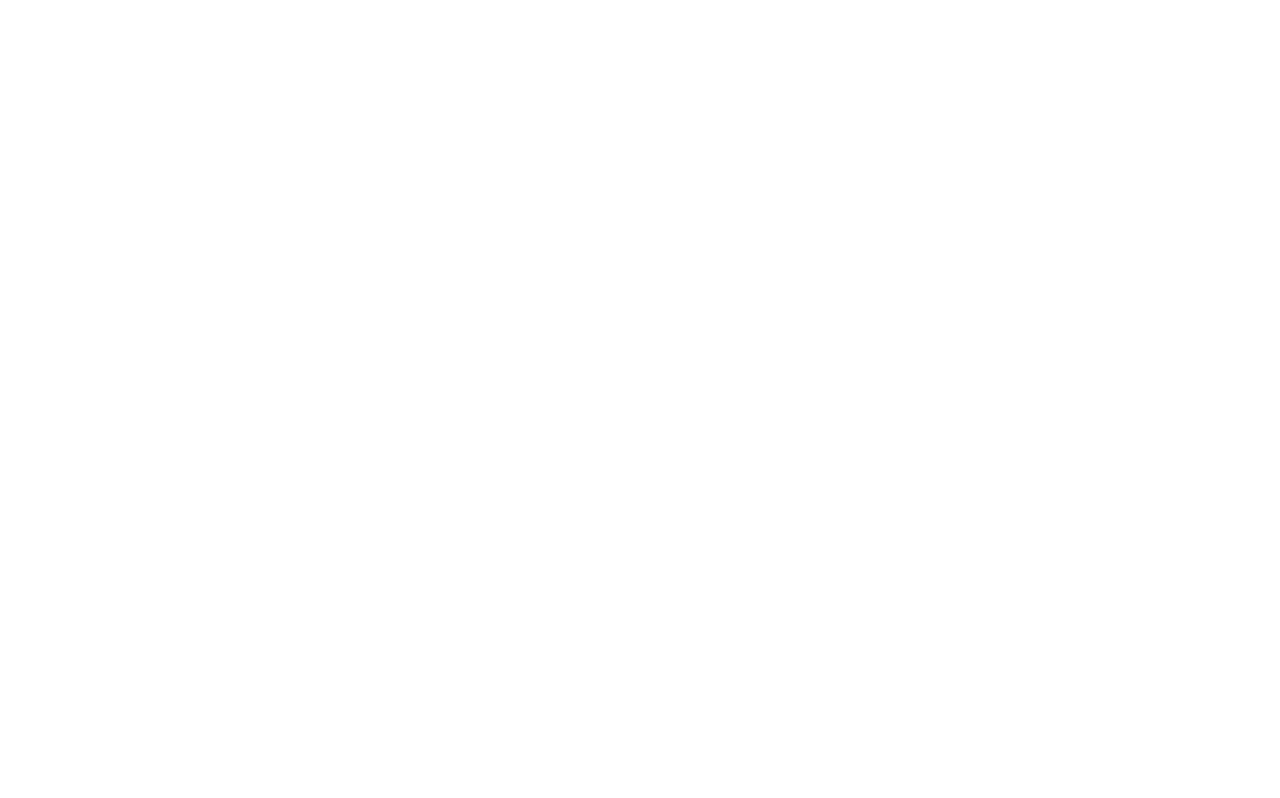
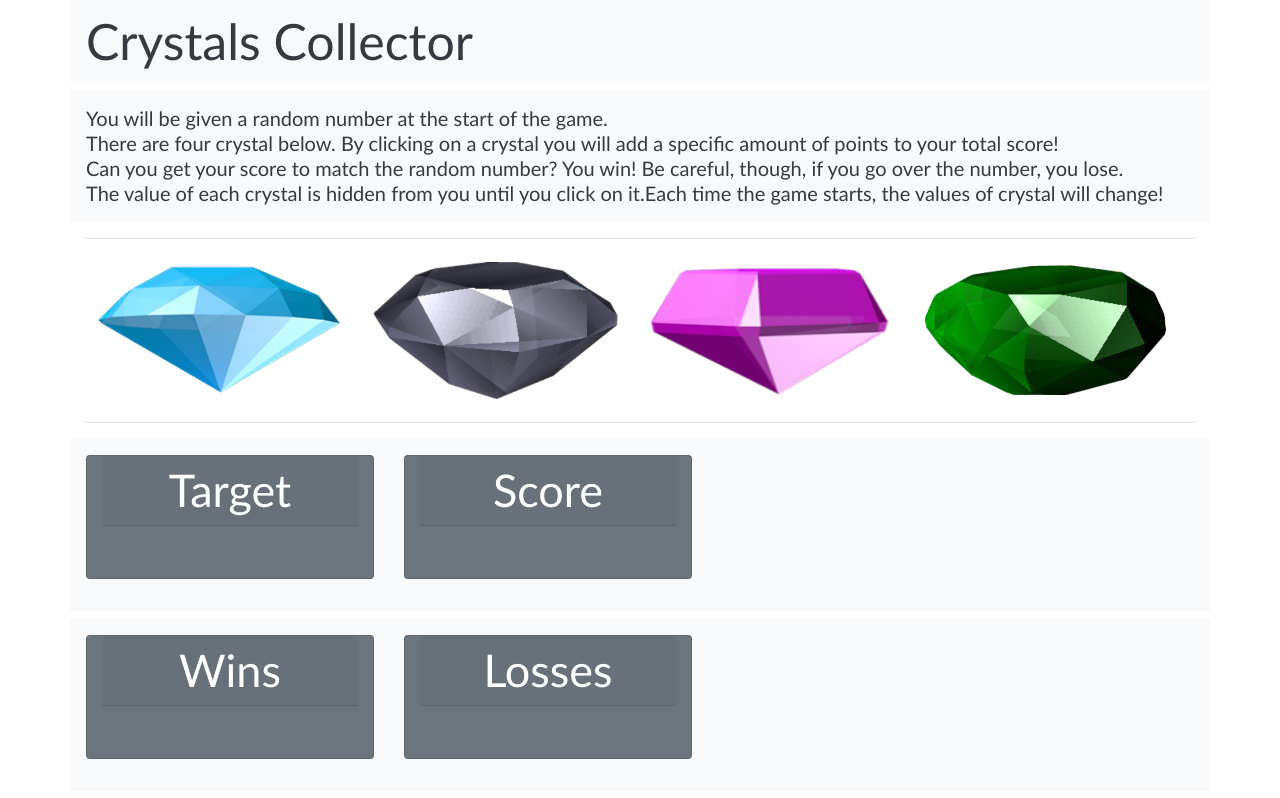
Before and after one commit to VeroniqueConus/Crystal-Collector, a plain HTML site: page index.html in a window 1280 px wide. Drawn offline with nearby package versions, Linux system fonts and the light colour scheme.

Commit message:
finished css and basic HTML set-up

```diff
--- a/assets/css/style.css
+++ b/assets/css/style.css
@@ -0,0 +1,19 @@
+
+.card {
+margin-right: 30px;
+font-size: 45px;
+text-align: center;
+}
+
+h1 {
+    font-size: 50px;
+}
+
+p {
+    font-size: 20px;
+    line-height: 25px;
+}
+
+body {
+    font-family: 'Gill Sans', 'Gill Sans MT', Calibri, 'Trebuchet MS', sans-serif;
+}
--- a/index.html
+++ b/index.html
@@ -1,17 +1,108 @@
 <!DOCTYPE html>
 <html lang="en">
-<head>
-    <meta charset="UTF-8">
-    <meta name="viewport" content="width=device-width, initial-scale=1.0">
-    <meta http-equiv="X-UA-Compatible" content="ie=edge">
-    <title>Document</title>
-    <link rel="stylesheet" href="https://stackpath.bootstrapcdn.com/bootstrap/4.3.1/css/bootstrap.min.css" integrity="sha384-ggOyR0iXCbMQv3Xipma34MD+dH/1fQ784/j6cY/iJTQUOhcWr7x9JvoRxT2MZw1T" crossorigin="anonymous">
-    <link rel="stylesheet" href="/assets/css/reset.css">
-</head>
-<body>
+  <head>
+    <meta charset="UTF-8" />
+    <meta name="viewport" content="width=device-width, initial-scale=1.0" />
+    <meta http-equiv="X-UA-Compatible" content="ie=edge" />
+    <title>Crystal Collector</title>
+    <link
+      rel="stylesheet"
+      href="https://stackpath.bootstrapcdn.com/bootstrap/4.3.1/css/bootstrap.min.css"
+      integrity="sha384-ggOyR0iXCbMQv3Xipma34MD+dH/1fQ784/j6cY/iJTQUOhcWr7x9JvoRxT2MZw1T"
+      crossorigin="anonymous"
+    />
+    <link rel="stylesheet" href="assets/css/reset.css" />
+    <link rel="stylesheet"  href="assets/css/style.css" />
+  </head>
+
+  <body>
+    <div class="container">
+      <div class="row p-3 mb-2 bg-light text-dark">
+        <h1>Crystals Collector</h1>
+      </div>
+
+      <div class="row p-3 mb-2 bg-light text-dark">
+        <p>You will be given a random number at the start of the game.</p>
+        <p>
+          There are four crystal below. By clicking on a crystal you will add a
+          specific amount of points to your total score!
+        </p>
+        <p>
+          Can you get your score to match the random number? You win! Be
+          careful, though, if you go over the number, you lose.
+        </p>
+        <p>
+          The value of each crystal is hidden from you until you click on it.
+        </p>
+        <p>Each time the game starts, the values of crystal will change!</p>
+      </div>
+
+      <container>
+        <hr />
+        <img src="assets/images/ltbluegem.png" class="btn" width="271px" height="151px" />
+        <img src="assets/images/greygem.png" class="btn" width="271px" height="151px" />
+        <img src="assets/images/hotpinkgem.png" class="btn" width="271px" height="151px" />
+        <img src="assets/images/greengem.png" class="btn" width="271px" height="151px" />
+      </container>
+
+      <hr />
+      <div class="row p-3 mb-2 bg-light text-dark">
+        <div
+          class="col-6 card text-white bg-secondary mb-3"
+          style="max-width: 18rem;"
+        >
+          <div class="card-header">Target</div>
+          <div class="card-body">
+            <h5 class="card-title"></h5>
+          </div>
+        </div>
+        <div
+          class="col-6 card text-white bg-secondary mb-3"
+          style="max-width: 18rem;"
+        >
+          <div class="card-header"> Score</div>
+          <div class="card-body">
+            <h5 class="card-title"></h5>
+          </div>
+        </div>
+      </div>
+      <div class="row p-3 mb-2 bg-light text-dark">
+        <div
+          class="col-6 card text-white bg-secondary mb-3"
+          style="max-width: 18rem;"
+        >
+          <div class="card-header">Wins</div>
+          <div class="card-body">
+            <h5 class="card-title"></h5>
+          </div>
+        </div>
+        <div
+          class="col-6 card text-white bg-secondary mb-3"
+          style="max-width: 18rem;"
+        >
+          <div class="card-header">Losses</div>
+          <div class="card-body">
+            <h5 class="card-title"></h5>
+          </div>
+        </div>
+      </div>
+    </div>
+
     <!-- <insert jquery here></insert> -->
-    <script src="https://code.jquery.com/jquery-3.3.1.slim.min.js" integrity="sha384-q8i/X+965DzO0rT7abK41JStQIAqVgRVzpbzo5smXKp4YfRvH+8abtTE1Pi6jizo" crossorigin="anonymous"></script>
-    <script src="https://cdnjs.cloudflare.com/ajax/libs/popper.js/1.14.7/umd/popper.min.js" integrity="sha384-UO2eT0CpHqdSJQ6hJty5KVphtPhzWj9WO1clHTMGa3JDZwrnQq4sF86dIHNDz0W1" crossorigin="anonymous"></script>
-    <script src="https://stackpath.bootstrapcdn.com/bootstrap/4.3.1/js/bootstrap.min.js" integrity="sha384-JjSmVgyd0p3pXB1rRibZUAYoIIy6OrQ6VrjIEaFf/nJGzIxFDsf4x0xIM+B07jRM" crossorigin="anonymous"></script>
-</body>
+    <script
+      src="https://code.jquery.com/jquery-3.3.1.slim.min.js"
+      integrity="sha384-q8i/X+965DzO0rT7abK41JStQIAqVgRVzpbzo5smXKp4YfRvH+8abtTE1Pi6jizo"
+      crossorigin="anonymous"
+    ></script>
+    <script
+      src="https://cdnjs.cloudflare.com/ajax/libs/popper.js/1.14.7/umd/popper.min.js"
+      integrity="sha384-UO2eT0CpHqdSJQ6hJty5KVphtPhzWj9WO1clHTMGa3JDZwrnQq4sF86dIHNDz0W1"
+      crossorigin="anonymous"
+    ></script>
+    <script
+      src="https://stackpath.bootstrapcdn.com/bootstrap/4.3.1/js/bootstrap.min.js"
+      integrity="sha384-JjSmVgyd0p3pXB1rRibZUAYoIIy6OrQ6VrjIEaFf/nJGzIxFDsf4x0xIM+B07jRM"
+      crossorigin="anonymous"
+    ></script>
+  </body>
 </html>
```
Also changed, not shown: assets/images/bluegem.gif (added), assets/images/greengem.png (added), assets/images/greygem.png (added), assets/images/hotpinkgem.png (added), assets/images/ltbluegem.png (added), assets/images/pinkgem.jpg (added).
